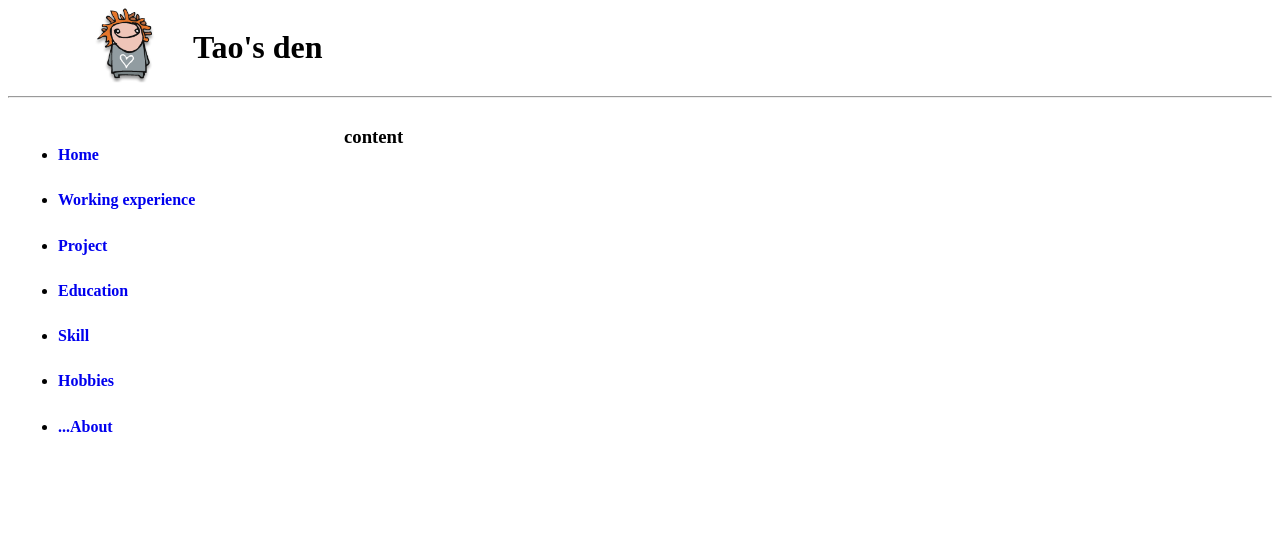
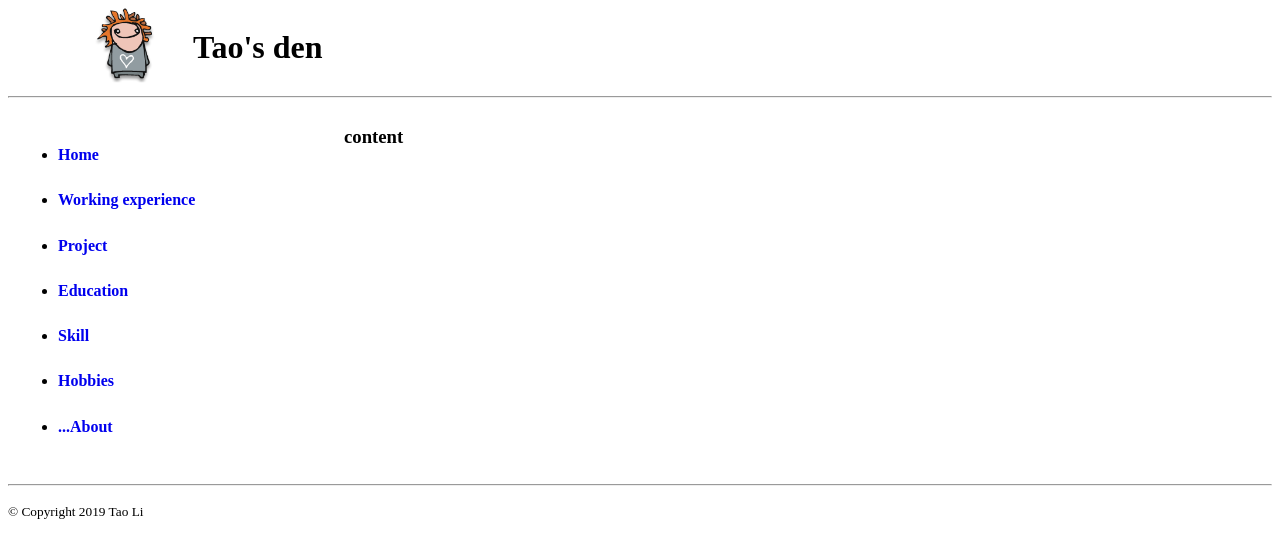
Before and after one commit to taodtu/My-Porfolio, a plain HTML site: page index.html in a window 1280 px wide. Drawn offline with Linux system fonts and the light colour scheme.

Commit message:
add footer

```diff
--- a/index.html
+++ b/index.html
@@ -62,6 +62,10 @@
   </main>
 
  </div>
+ <hr>
+ <footer>
+  <p><small>&copy; Copyright 2019 Tao Li</small></p>
+ </footer>
 </body>
 
 </html>
```
